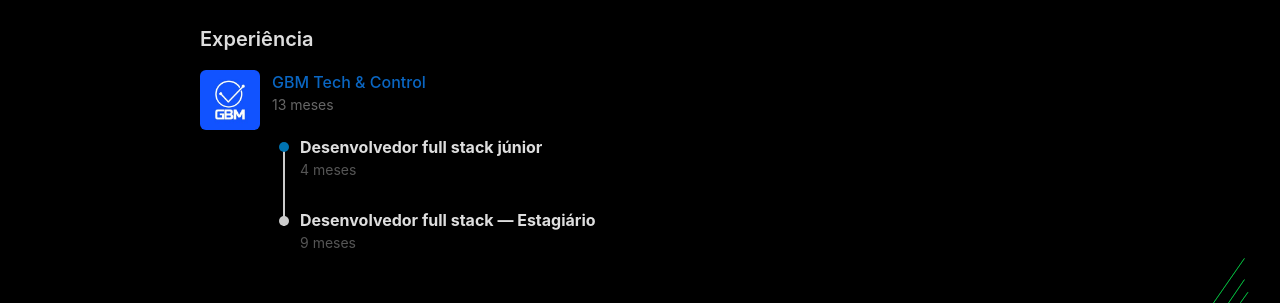
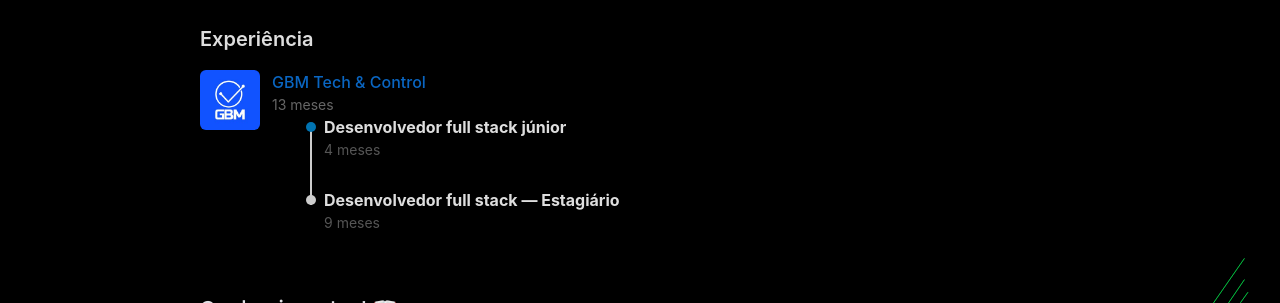
Before and after one commit to Akihito7/novo-portifolio, a React (Vite) app: page / in a window 1280 px wide. Both pictures are taken after a click on the element "Sobre". Shown: the part 476-779 px from the top of the page. Built offline with nearby package versions, Linux system fonts and the light colour scheme.

Commit message:
refactor : styles experience

```diff
--- a/src/components/home/screens/about/index.tsx
+++ b/src/components/home/screens/about/index.tsx
@@ -1,4 +1,4 @@
-import React, { useState } from "react";
+import { useState } from "react";
 import {
   Container,
   Design,
@@ -13,6 +13,10 @@ import {
   TechnologyTitle,
   ContainerExperience,
   VerticalLine,
+  ExperienceItem,
+  Circle,
+  ExperienceText,
+  ExperienceList,
 } from "./style";
 
 import dayjs from "dayjs";
@@ -84,7 +88,7 @@ export function About({ lang }: { lang: string }) {
                   }}
                 />
 
-                <div style={{ flex: 1 }}>
+                <div>
                   <div style={{ display: "flex", flexDirection: "column" }}>
                     <a
                       href="https://www.linkedin.com/company/gbmtech/posts/?feedView=all"
@@ -95,6 +99,7 @@ export function About({ lang }: { lang: string }) {
                         textDecoration: "none",
                       }}
                       target="_blank"
+                      rel="noreferrer"
                     >
                       {t.t("company")}
                     </a>
@@ -106,31 +111,12 @@ export function About({ lang }: { lang: string }) {
                     </span>
                   </div>
 
-                  <div
-                    style={{
-                      display: "flex",
-                      flexDirection: "column",
-                      marginTop: "20px",
-                      gap: "28px",
-                      position: "relative",
-                      paddingLeft: "28px",
-                    }}
-                  >
+                  <ExperienceList>
                     <VerticalLine />
 
-                    <div style={{ position: "relative" }}>
-                      <div
-                        style={{
-                          position: "absolute",
-                          left: "-21px",
-                          top: "7px",
-                          height: "10px",
-                          width: "10px",
-                          backgroundColor: "#0073b1",
-                          borderRadius: "50%",
-                        }}
-                      />
-                      <div>
+                    <ExperienceItem>
+                      <Circle color="#0073b1" />
+                      <ExperienceText>
                         <strong style={{ fontSize: "16px" }}>
                           {t.t("juniorTitle")}
                         </strong>
@@ -140,22 +126,12 @@ export function About({ lang }: { lang: string }) {
                             ? t.t("months")
                             : t.t("month")}
                         </div>
-                      </div>
-                    </div>
+                      </ExperienceText>
+                    </ExperienceItem>
 
-                    <div style={{ position: "relative" }}>
-                      <div
-                        style={{
-                          position: "absolute",
-                          left: "-21px",
-                          top: "8px",
-                          height: "10px",
-                          width: "10px",
-                          backgroundColor: "#ccc",
-                          borderRadius: "50%",
-                        }}
-                      />
-                      <div>
+                    <ExperienceItem>
+                      <Circle color="#ccc" />
+                      <ExperienceText>
                         <strong style={{ fontSize: "16px" }}>
                           {t.t("internTitle")}
                         </strong>
@@ -165,9 +141,9 @@ export function About({ lang }: { lang: string }) {
                             ? t.t("months")
                             : t.t("month")}
                         </div>
-                      </div>
-                    </div>
-                  </div>
+                      </ExperienceText>
+                    </ExperienceItem>
+                  </ExperienceList>
                 </div>
               </div>
             </ContainerExperience>
--- a/src/components/home/screens/about/style.ts
+++ b/src/components/home/screens/about/style.ts
@@ -144,26 +144,52 @@ margin-top : 6rem;
 
 `
 
+
+export const ExperienceList = styled.div`
+  position: relative;
+  display: flex;
+  flex-direction: column;
+  gap: 28px;
+  padding-left: 28px;
+`;
+
 export const VerticalLine = styled.div`
+  position: absolute;
+  left: 3.8rem;
+  top: 12px;
+  bottom: 28px;
+  width: 0.2rem;
+  background-color: #ccc;
 
-position: absolute;
-left: 1.1rem;
-top: 1.2rem;
-width: .2rem;
-bottom: 2.7rem;
-background-color: #ccc;
+  @media screen and (max-width: 485px) {
+    bottom: 36px;
+  }
+  @media screen and (max-width: 440px) {
+    bottom: 56px;
+  }
+  @media screen and (max-width: 300px) {
+    bottom: 80px;
+  }
+`;
 
+export const ExperienceItem = styled.div`
+  position: relative;
+  display: flex;
+  gap: 12px;
+  align-items: flex-start;
+`;
 
-    @media screen and (max-width: 485px) {
-      bottom : 3.5rem
-  }
+export const Circle = styled.div<{ color: string }>`
+  position: absolute;
+  left: 1.1rem;
+  top: 7px;
+  height: 10px;
+  width: 10px;
+  background-color: ${(props) => props.color};
+  border-radius: 50%;
+  transform: translateX(-50%);
+`;
 
-    @media screen and (max-width: 440px) {
-      bottom : 5.5rem
-  }
-
-     @media screen and (max-width: 300px) {
-      bottom : 8rem
-  }
-
+export const ExperienceText = styled.div`
+  margin-left: 24px;
 `;
```
